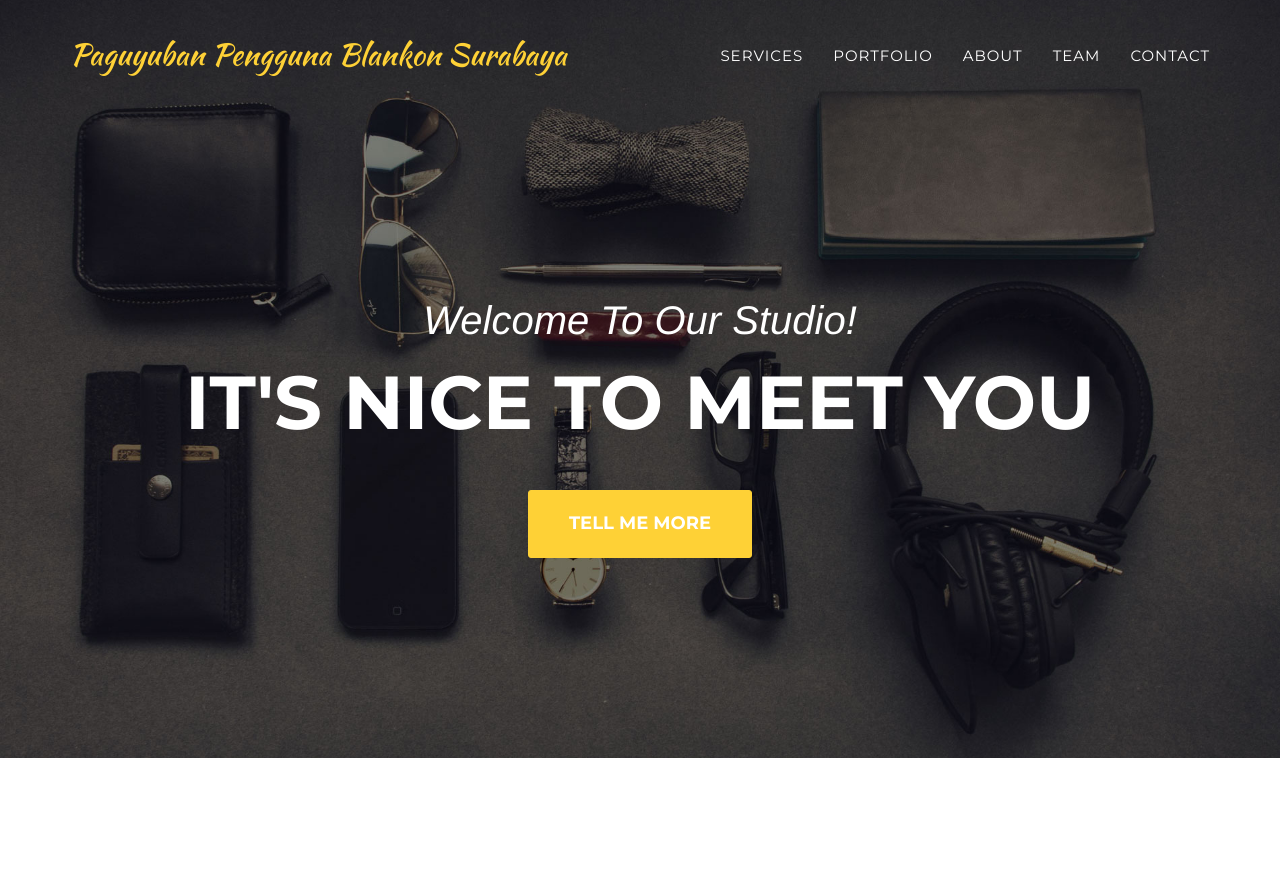
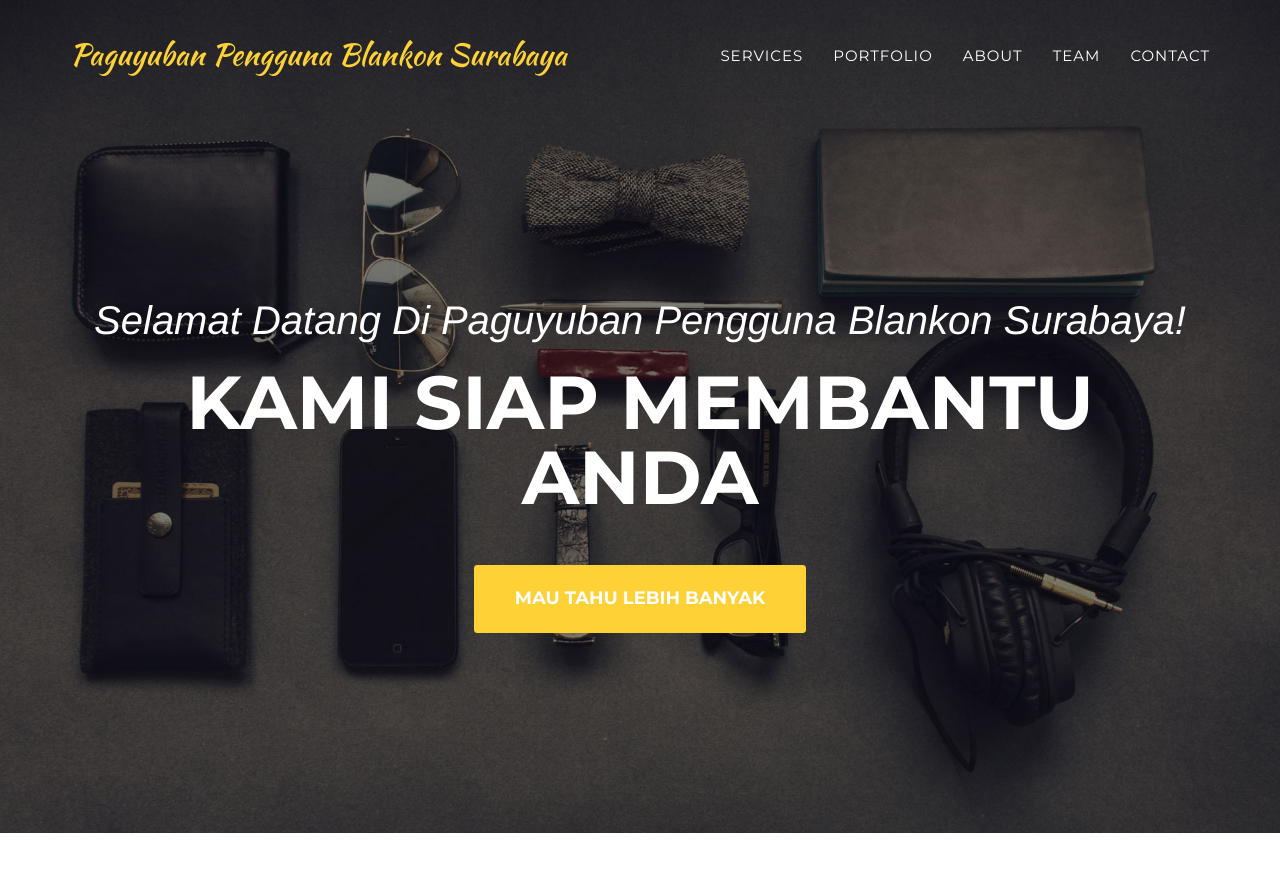
Before and after one commit to Blankon-Surabaya/Blankon-Surabaya.github.io, a Jekyll site: the page built from index.html, in a window 1280 px wide and 900 px high. Shown: the top 872 px of the window. Built offline with Jekyll 4.4.1, drawn with Linux system fonts in a browser that asks for light colours; some web fonts are replaced.

Commit message:
Modifying include header.html

```diff
--- a/_includes/header.html
+++ b/_includes/header.html
@@ -44,9 +44,9 @@
     <header>
         <div class="container">
             <div class="intro-text">
-                <div class="intro-lead-in">Welcome To Our Studio!</div>
-                <div class="intro-heading">It's Nice To Meet You</div>
-                <a href="#services" class="page-scroll btn btn-xl">Tell Me More</a>
+                <div class="intro-lead-in">Selamat Datang Di Paguyuban Pengguna Blankon Surabaya!</div>
+                <div class="intro-heading">Kami Siap Membantu Anda</div>
+                <a href="#services" class="page-scroll btn btn-xl">Mau Tahu Lebih Banyak</a>
             </div>
         </div>
     </header>
```
